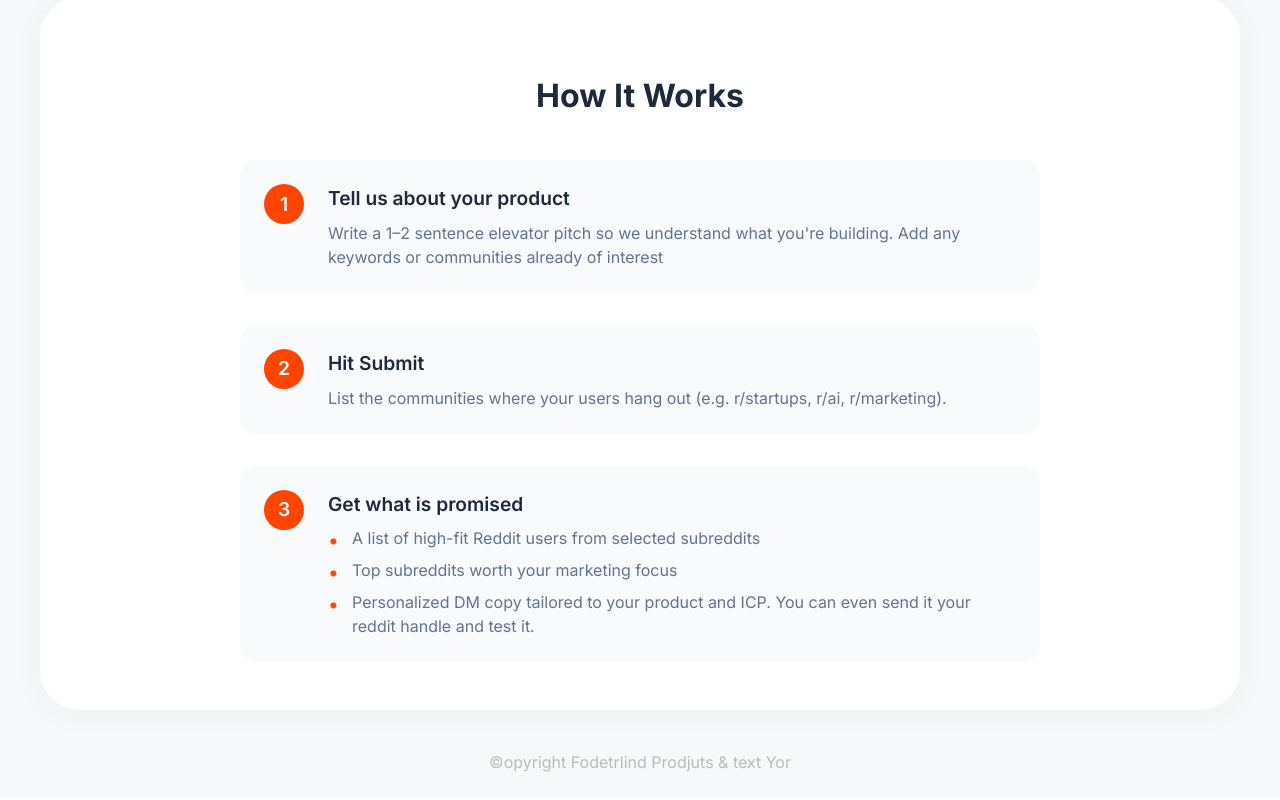
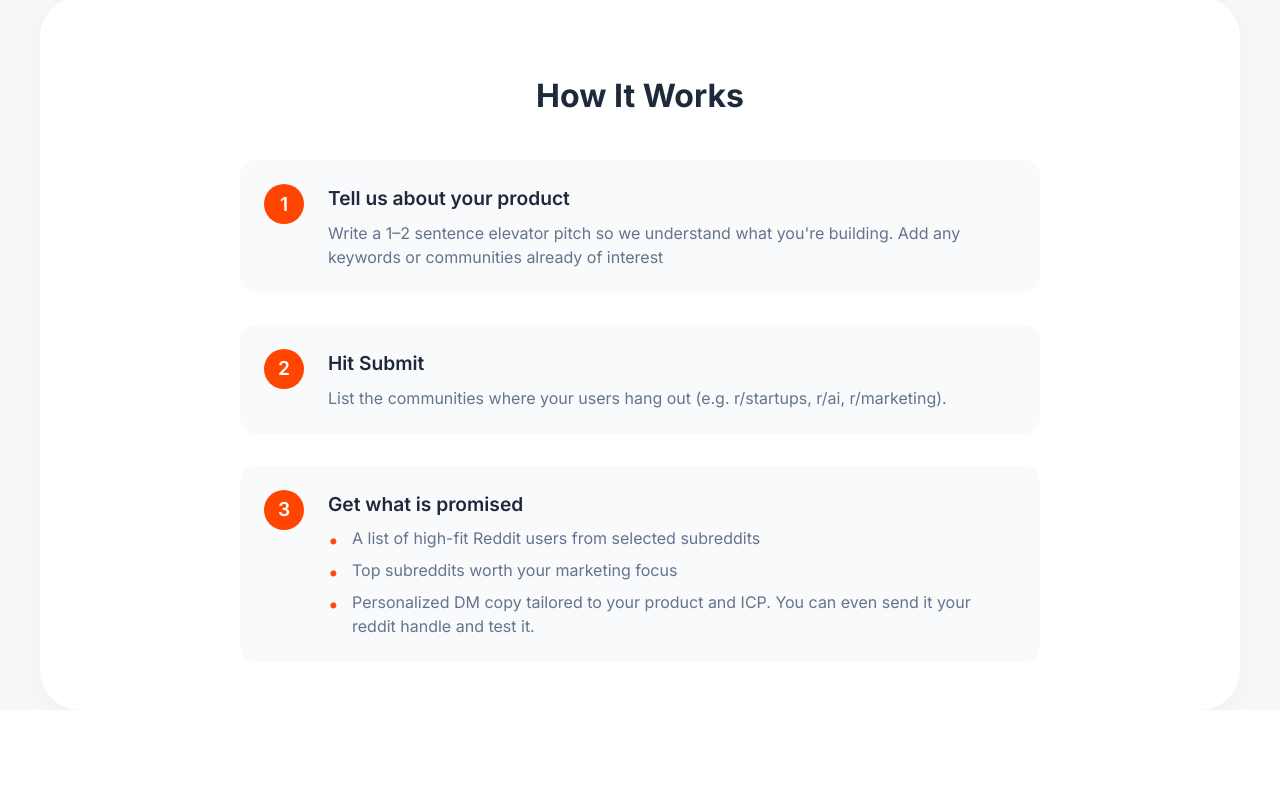
Before and after one commit to theperseuslabs/pl-founder-flow, a Next.js app: page / in a window 1280 px wide. Shown: the part 2007-2807 px from the top of the page. After the commit the page ends 2719 px from the top, so only its background shows below. Built offline with nearby package versions, Linux system fonts and the light colour scheme.

Commit message:
fix types

```diff
--- a/src/App.tsx
+++ b/src/App.tsx
@@ -173,17 +173,17 @@ function App() {
 
   const steps = [
     {
-      title: "Stelbed huck lead generation groeffons",
+      title: "Stealth lead generation growth",
       color: "#FF4500",
       description: "Automate your lead generation process with our advanced tools and workflows."
     },
     {
-      title: "Increased shneatioq enggeration anert",
+      title: "Increased engagement and retention",
       color: "#6EC6CA",
       description: "Boost engagement rates through targeted and personalized interactions."
     },
     {
-      title: "Cod catse twartion engagemofon a verd growthfl",
+      title: "Code case conversion engagement and growth flow",
       color: "#F7C873",
       description: "Convert more leads into customers with optimized conversion strategies."
     },
@@ -666,11 +666,6 @@ function App() {
           </div>
         </div>
       </section>
-
-      {/* Footer */}
-      <footer className="ff-footer">
-        <span>©opyright Fodetrlind Prodjuts & text Yor</span>
-      </footer>
     </div>
   );
 }
```
